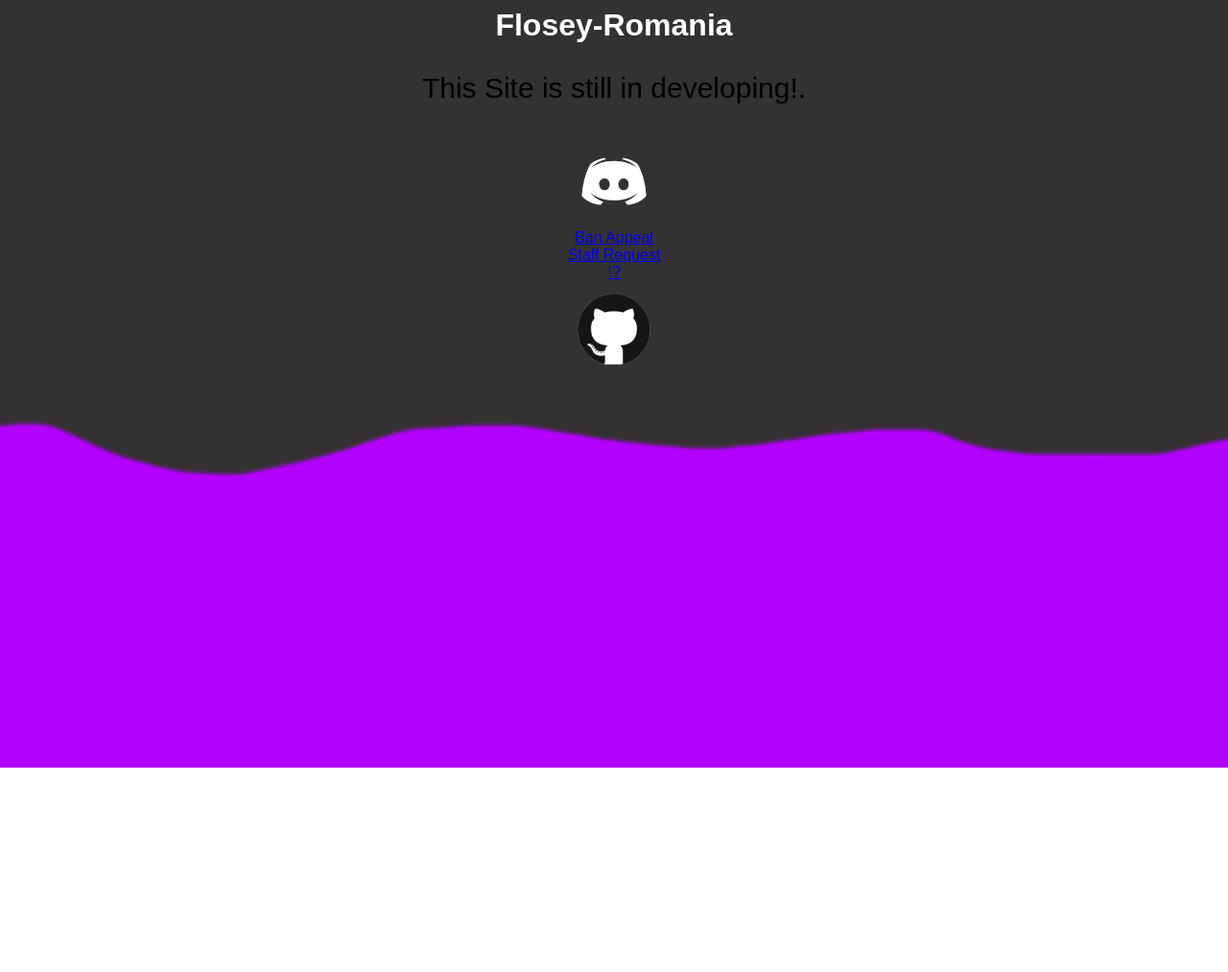
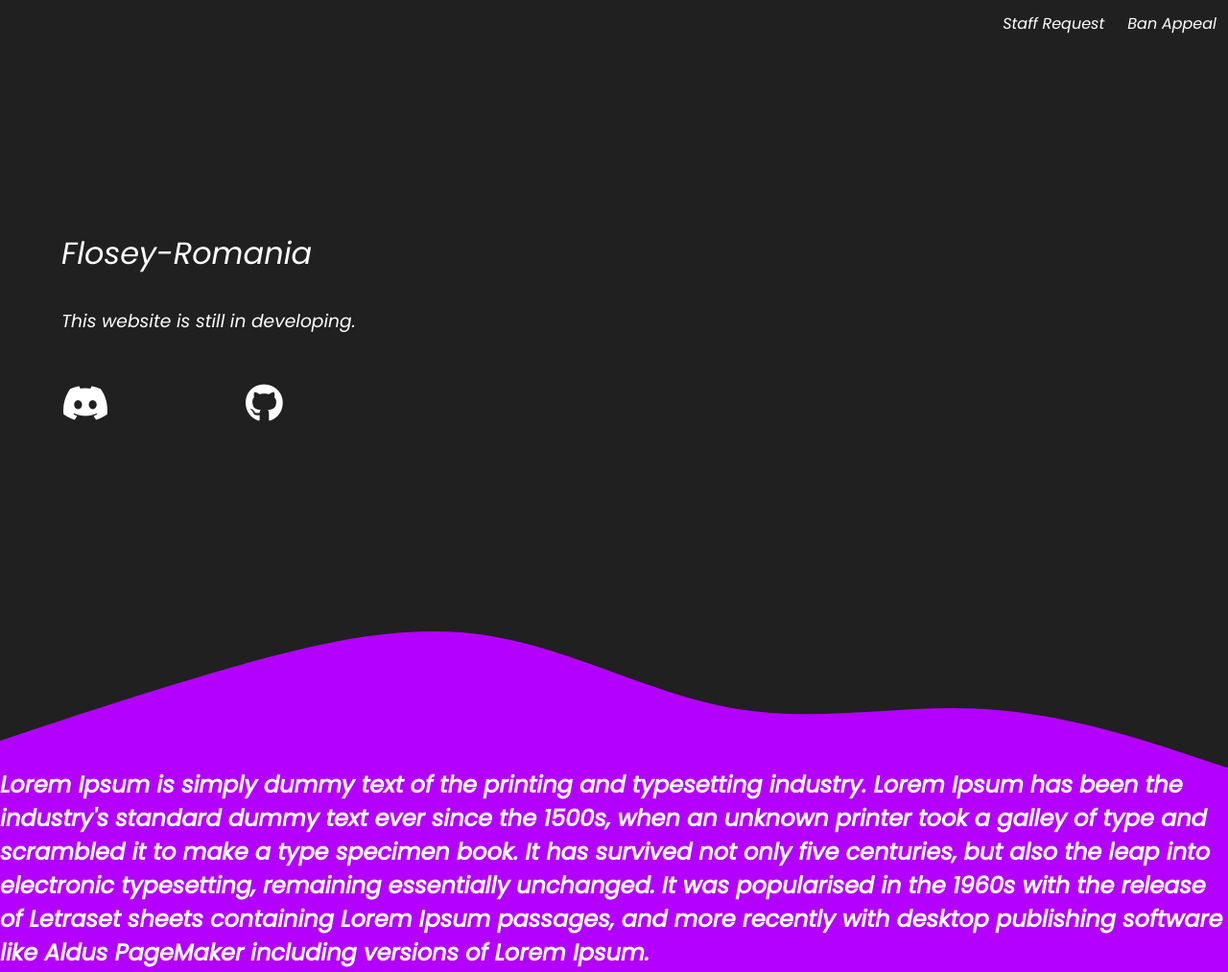
Before and after one commit to Mihaidev-cloud/Site-code-open-source, a plain HTML site: page Index.html in a window 1280 px wide. Shown: the top 1013 px of the page at 96% size. Before the commit the page ends 800 px from the top, so only its background shows below. Drawn offline with Linux system fonts and the light colour scheme.

Commit message:
Update Index.html

```diff
--- a/Index.html
+++ b/Index.html
@@ -1,30 +1,105 @@
-<DOCTYPE HTML>
-<HTML>
-<BODY>
-<TITLE>Flosey-Romania</TITLE>
+<!DOCTYPE html>
 
-<div class="navbar">
-			<center><h1 style="font-family: 'Michroma', sans-serif; color:white"  left: 60px class="logo">Flosey-Romania</h1></center>
-			<center><p  style="font-family: 'Michroma', sans-serif; font-size:30px">This Site is still in developing!.</p></center>
-			<center><a style="font-family: 'Michroma', sans-serif; font-size: 26px class="inline-link" href="https://discord.gg/eT3k65ZbxD"><img src="Logo discord.png" width="100" height="100" title="Discord Server" alt="Cel mai smecher server de Discord"></a></center>
-			<center><a style="font-family: 'Michroma', sans-serif; font-size: 26px class="inline-link" href="https://forms.gle/UzrjZANBYCBowVZ86">Ban Appeal</a></center>
-			<center><a style="font-family: 'Michroma', sans-serif; font-size: 26px class="inline-link" href="https://forms.gle/6x4hBki5RcYMWokG8">Staff Request</a></center>
-			<center><a style="font-family: 'Michroma', sans-serif; color:white font-size: 26px class="inline-link" href="Index 2.html">!?</a></center>
-		<center><a style="font-family: 'Michroma', sans-serif; font-size: 26px class="inline-link" href="https://github.com/Mihaidev-cloud/Site-code-open-source"><img src="GitHub-Mark.png" width="100" height="100" title="Github codes site open-source site" alt="Code site open-source github"></a></center>
-
-		</div>
+<html>
+	<head>
+		<meta charset="utf-8">
+		<meta http-equiv="X-UA-Compatible" content="IE=edge">
+		<title>Flosey-Romania</title>
+		<meta name="description" content="">
+		<meta name="viewport" content="width=device-width, initial-scale=1">
 
 <style>
 
+* {
+	margin: 0;
+	padding: 0;
+}
+
+body {
+	background-color: rgb(32, 32, 32);
+  font-family: 'Poppins', sans-serif;
+  color: white;
+
+}
+
+#waves {
+	position: absolute;
+  bottom: 0;
+}
+
+#githubLogo {
+	text-decoration: none;
+}
 
 
-body {
-  background-image: url("Index 3.png");"
+#about {
+	background-color: #b400ff;
+	position: absolute;
+	top: 100%;
+	left: 0;
+	width: 100%;
+	height: 120%;
 }
+
+li {
+	display: inline;
+	float: right;
+	padding: 12px;
+	color: white;
+}
+
+a:visited {
+ text-decoration: none;
+ color: white;
+}
+
+a:link {
+	text-decoration: none;
+	color: white;
+}
+
 </style>
+
+	</head>
+	<body>
+
+		<nav>
+			<header>
+				<li style="list-style-type: none; "><a style="text-decoration: none;" href="#">Ban Appeal</a></li>
+				<li style="list-style-type: none; "><a style="text-decoration: none;" href="#">Staff Request</a></li>
+			</header>
+		</nav>
+
+<!--Font awesome-->
+
+<a style="text-decoration: none;" href="#"><i style=" text-decoration: none; font-size: 40px; position: absolute; top: 50%; left: 5%;" class="fab fa-discord"></i></a>
+<a href="https://github.com/Mihaidev-cloud"><i id="githubLogo"style=" text-decoration: none; font-size: 40px; position: absolute; top: 50%; left: 20%;" class="fab fa-github"></i></a>
+
+
+<!--Font Awesome-->
+
+	<h1 style="position: absolute; top: 30%; left: 5%; font-weight: 100; ">Flosey-Romania</h1>
+	<h3 style="position: absolute; top: 40%; left: 5%; font-weight: 100; ">This website is still in developing.</h3>
+	</body>
+</html>
+
+<script src="https://kit.fontawesome.com/1c2e479345.js" crossorigin="anonymous"></script>
+
+<svg id="waves" xmlns="http://www.w3.org/2000/svg" viewBox="0 0 1440 320"><path fill="#b400ff" fill-opacity="1" d="M0,288L48,272C96,256,192,224,288,197.3C384,171,480,149,576,165.3C672,181,768,235,864,250.7C960,267,1056,245,1152,250.7C1248,256,1344,288,1392,304L1440,320L1440,320L1392,320C1344,320,1248,320,1152,320C1056,320,960,320,864,320C768,320,672,320,576,320C480,320,384,320,288,320C192,320,96,320,48,320L0,320Z"></path></svg>
+
+<section id="about">
+	<i style=" text-decoration: none; font-size: 200px; position: absolute; top: 80%; left: 50%; transform: translate(-50%);" class="fas fa-server"></i>
+	<h1>Lorem Ipsum is simply dummy text of the printing and typesetting industry. Lorem Ipsum has been the industry's standard dummy text ever since the 1500s, when an unknown printer took a galley of type and scrambled it to make a type specimen book. It has survived not only five centuries, but also the leap into electronic typesetting, remaining essentially unchanged. It was popularised in the 1960s with the release of Letraset sheets containing Lorem Ipsum passages, and more recently with desktop publishing software like Aldus PageMaker including versions of Lorem Ipsum.</h1>
+
+</section>
 
 
 
+<!--Fonts-->
 
-</BODY>
-</HTML>
+<link rel="preconnect" href="https://fonts.googleapis.com">
+<link rel="preconnect" href="https://fonts.gstatic.com" crossorigin>
+<link href="https://fonts.googleapis.com/css2?family=Poppins:ital@1&display=swap" rel="stylesheet">
+
+
+<!--Fonts End-->
```
